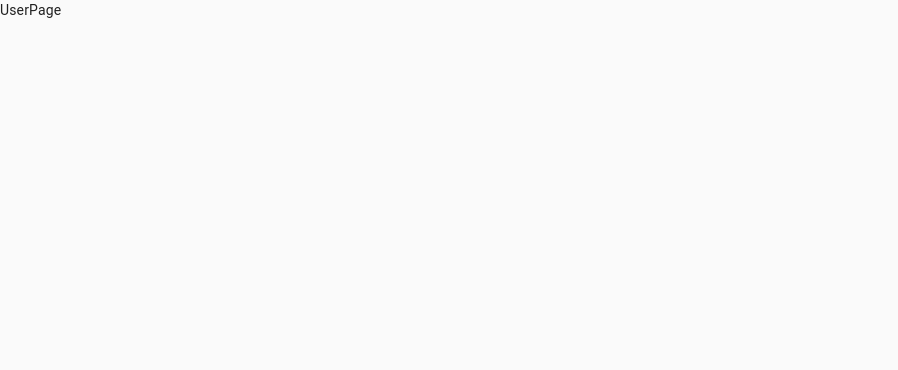
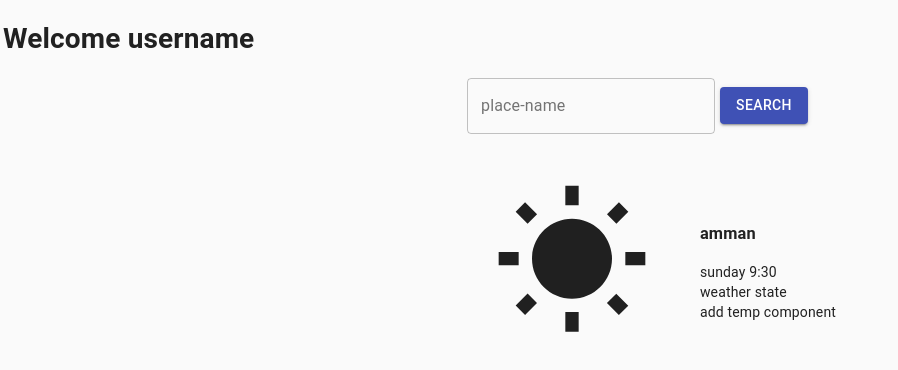
Before and after one commit to fares1994/weatherApp, a React (Create React App) app: page /signin in a window 1280 px wide. Both pictures are taken after typing "Sample", "Sample123" into the empty fields and a click on the button "SIGN IN". Shown: the top 370 px of the page, without its empty margins (0-898 px from the left). Built offline with nearby package versions, Linux system fonts and the light colour scheme.

Commit message:
building user weather page

```diff
--- a/src/pages/signIn.page.jsx
+++ b/src/pages/signIn.page.jsx
@@ -60,6 +60,7 @@ const submitHandler = event =>{
        return setError('please complete form')
     }
     //ready to send (form)
+    //remember to add the error modal and isloading modal
     auth.login(DUMMY_USER.username,DUMMY_USER.token)
   }
   return (
--- a/src/pages/user.page.jsx
+++ b/src/pages/user.page.jsx
@@ -1,9 +1,106 @@
-import React from 'react';
+import React,{useState} from 'react';
+import './user.style.css'
+import TextField from '@material-ui/core/TextField';
+import { makeStyles } from '@material-ui/core/styles';
+import WbSunnyIcon from '@material-ui/icons/WbSunny';
+import Button from '@material-ui/core/Button';
+import ErrorModal from '../components/ui-elements/ErrorModal';
+const DUMMY_WEATHER_DATA = {
+    weatherState:'sunny',
+    tempF: 70,
+    date: '7/2/2021',
+    placeName: 'name',
+    observationDate:'23:23',
+    day:'sunday'
+}
+const useStyles = makeStyles((theme) => ({
+    userpage_container:{
+       margin:'3px'
 
-
+    },
+    heading:{
+        gridColumnStart: 1,
+        gridColumnEnd: 3
+    },
+    form:{
+        display: 'flex',
+        justifyContent: 'center',
+        alignItems: 'center'
+    },
+    info:{
+        display:'flex',
+        justifyContent: 'center',
+        alignItems: 'center'
+    },
+    stateIcon:{
+        width:'10rem',
+        height:'10rem'
+    },
+    iconContainer:{
+        margin:'3rem'
+    },
+    submit:{
+        margin:'5px'
+    }
+  }));
 const UserPage = () =>{
+    const classes = useStyles();
+    const [place,setPlace] = useState('')
+    const [error,setError] = useState(false)
+    const inputHandler = event =>{
+        setPlace(event)
+    }
+    const handleSearch = event =>{
+        event.preventDefault();
+        if(place.length===0){
+            return setError('please enter a place')
+        }
+        console.log(place)
+        //to be fetched.....
+    }
+    const clearError = () =>{
+        setError(false)
+    }
    return(
-       <div>UserPage</div>
+       <div className={classes.userpage_container}>
+           <ErrorModal
+           error={error}
+           onClear={clearError}
+           />
+        <h1 className={classes.heading}>Welcome username</h1>
+        <form className={classes.form}
+        noValidate
+        autoComplete="off"
+        onSubmit={handleSearch}>
+        <TextField
+        id="outlined-basic"
+        label="place-name"
+        variant="outlined"
+        onChange={inputHandler}
+        />
+        <Button
+            type="submit"
+            variant="contained"
+            color="primary"
+            className={classes.submit}
+            >
+                Search
+       </Button>
+        </form>
+        <div className={classes.info}>
+          <div className={classes.iconContainer}>
+             <WbSunnyIcon className={classes.stateIcon}/>
+          </div>
+        <div className={classes.details}>
+           <h3>amman</h3>
+           <div>sunday 9:30</div>
+           <div>weather state</div>
+           <div className={classes.temp}>
+               add temp component
+            </div>
+        </div>
+        </div>
+       </div>
    )
 }
 
--- /dev/null
+++ b/src/pages/user.style.css
@@ -0,0 +1,3 @@
+.userpage-container {
+  margin:3px
+}
```
